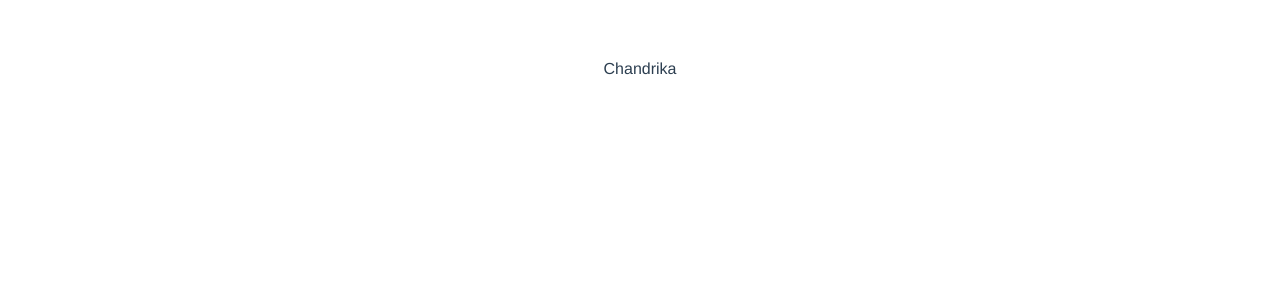
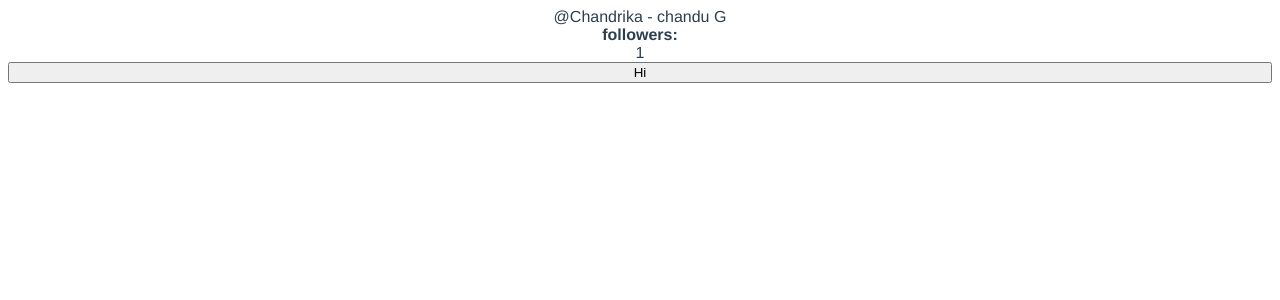
Before and after one commit to chandrikag971/twotter-tutorial, a Vue app in the folder twotter-tutorial/: page / in a window 1280 px wide. Shown: the top 300 px of the page. Built offline with nearby package versions, Linux system fonts and the light colour scheme.

Commit message:
Check Inspect

```diff
--- a/twotter-tutorial/src/App.vue
+++ b/twotter-tutorial/src/App.vue
@@ -1,6 +1,11 @@
 <template>
  <div id="app">
-  {{user.username}}
+  @{{user.username}} - {{fullname}}
+  <strong>followers: </strong> {{followers}}
+
+  <button @click="followuser">
+    Hi
+  </button>
  </div>
 </template>
 <script>
@@ -18,6 +23,26 @@
         lastname:"G"
       }
     }
+  },
+  watch: {
+    followers(newfollowercount,oldfollowercount){
+       if(newfollowercount>oldfollowercount) {
+          console.log(`${this.user.username} has gained a follower!`)
+      }
+    }
+  },
+  computed: {
+    fullname() {
+      return `${this.user.firstname} ${this.user.lastname}`;
+    }
+  },
+  methods: {
+    followuser() {
+      this.followers++
+    }
+  },
+  mounted() {
+    this.followuser();
   }
 }
 </script>
@@ -27,8 +52,9 @@
   font-family: Avenir, Helvetica, Arial, sans-serif;
   -webkit-font-smoothing: antialiased;
   -moz-osx-font-smoothing: grayscale;
-  text-align: center;
   color: #2c3e50;
-  margin-top: 60px;
+  display:flex;
+  flex-direction:column;
+  text-align:center;
 }
 </style>
```
